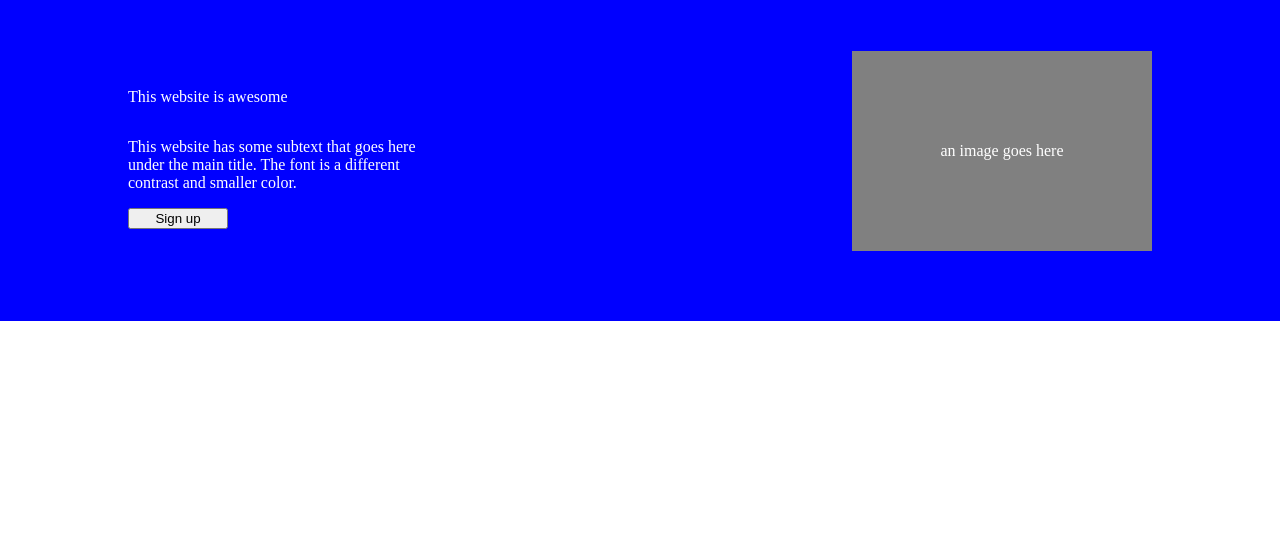
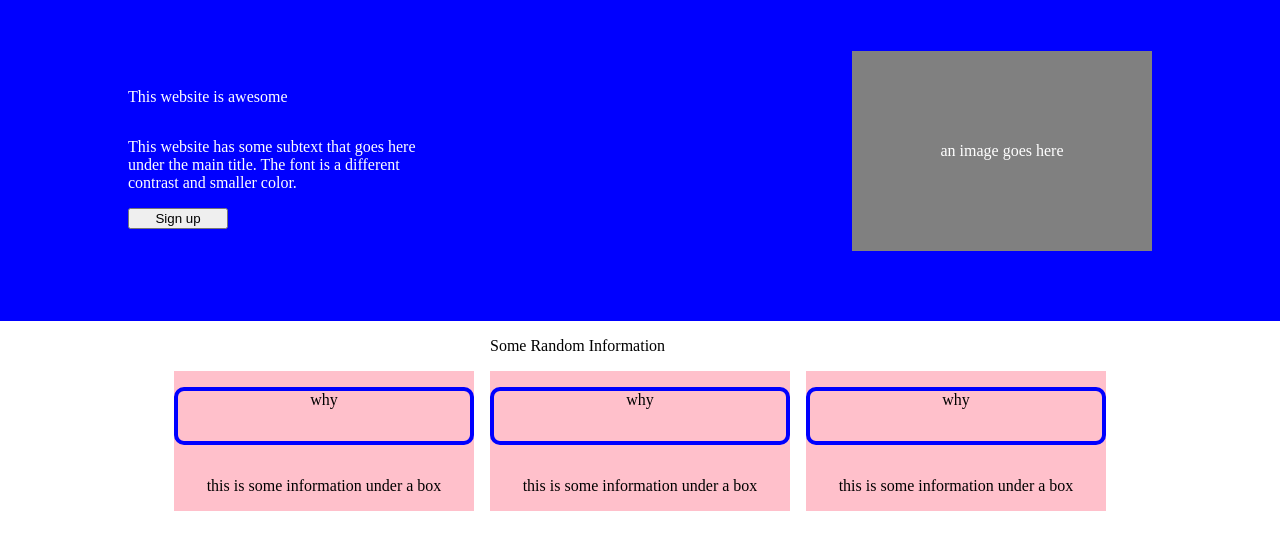
Before and after one commit to kryptidkent/landing-page, a plain HTML site: page index.html in a window 1280 px wide. Shown: the part 79-628 px from the top of the page. Drawn offline with Linux system fonts and the light colour scheme.

Commit message:
added infobox in index.html and style.css

```diff
--- a/index.html
+++ b/index.html
@@ -32,6 +32,25 @@
 
     </div>
 
+    <div class="infobox">
+        <p>Some Random Information</p>
+
+    <div class="boxes">
+        <div class="box">
+            <p class="borderbox">why</p>
+            <p>this is some information under a box</p>
+        </div>
+        <div class="box">
+            <p class="borderbox">why</p>
+            <p>this is some information under a box</p>
+        </div>
+        <div class="box">
+            <p class="borderbox">why</p>
+            <p>this is some information under a box</p>
+        </div>
+        </div>
+    </div>
+
 
 
 
--- a/style.css
+++ b/style.css
@@ -70,3 +70,34 @@ button {
     align-items: center;
     text-align: center;
 }
+
+.infobox {
+    display: flex;
+    flex-direction: column;
+    justify-content: center;
+    align-items: center;
+}
+
+.boxes {
+    display: flex;
+    flex-direction: row;
+    gap: 16px;
+}
+
+.box {
+    display: flex;
+    flex-direction: column;
+    justify-content: center;
+    align-content: center;
+    text-align: center;
+    background-color: pink;
+}
+
+.borderbox {
+    height: 50px;
+    width: auto;
+    border: blue solid 4px;
+    border-radius: 10px;
+    text-align: center;
+
+}
```
